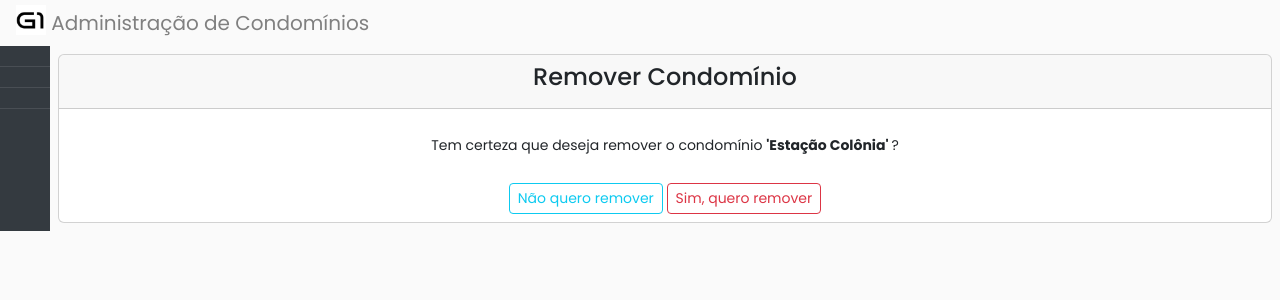
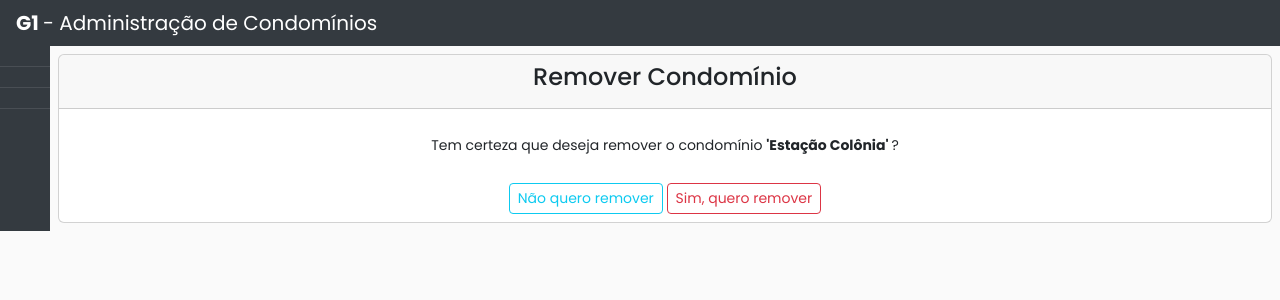
Before and after one commit to rcargnelutti/DesSof_UNIPAMPA, a Django app: page /condominios/delete/1/ in a window 1280 px wide. Shown: the top 300 px of the page. Run offline with Django 4.2, Linux system fonts and the light colour scheme; data comes from the database, SQL or seed files in the repository.

Commit message:
Alteração na cor da header

```diff
--- a/base_static/css/global-style.css
+++ b/base_static/css/global-style.css
@@ -45,7 +45,11 @@
 	line-height: 1.8;
 	font-weight: normal;
 	background: #fafafa;
-	color: gray;
+	color: white;
+  }
+
+  header {
+	background: var(--gray-dark);
   }
 
   #content {
--- a/condominio/templates/base.html
+++ b/condominio/templates/base.html
@@ -38,8 +38,8 @@
 
 	<header>
 		  <a class="navbar-brand" href="{% url 'condominio:list' %}">
-			<img id="logo" src="{% static 'favicon.ico' %}" width="30" height="30" class="d-inline-block align-top" alt="">
-			Administração de Condomínios</a>
+			{% comment %} <img id="logo" src="{% static 'favicon.ico' %}" width="30" height="30" class="d-inline-block align-top" alt=""> {% endcomment %}
+			<strong>G1 </strong> - Administração de Condomínios</a>
 	</header>
 
 	<div class="d-flex align-items-stretch">
@@ -65,7 +65,7 @@
 			{% endblock %}
 
 		</div>
-	  </div>
+	</div>
 
 <script>
 	var tooltipTriggerList = [].slice.call(document.querySelectorAll('[data-bs-toggle="tooltip"]'))
```
